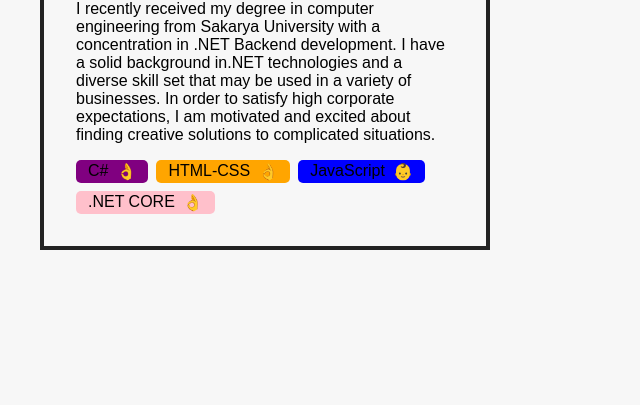
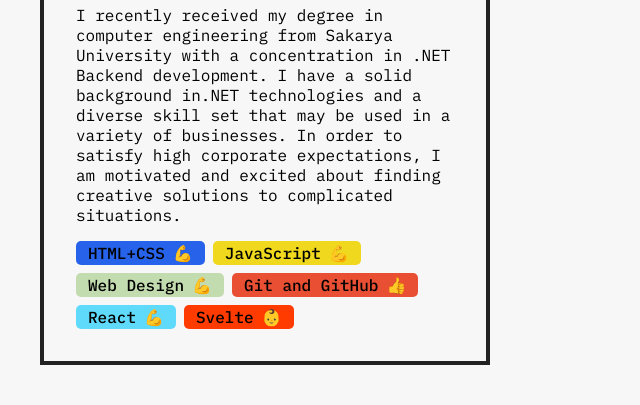
Before and after one commit to SongulBayer/ReactUdemy, a React app in the folder Challenge#1-Profile Card/profile-card/: page / in a window 1280 px wide. Shown: the part 426-831 px from the top of the page, without its empty margins (0-640 px from the left). Before the commit the page ends 800 px from the top, so only its background shows below. Built offline with nearby package versions, Linux system fonts and the light colour scheme.

Commit message:
Profile card v2
Profile card v2

```diff
--- a/Challenge#1-Profile Card/profile-card/src/index.css
+++ b/Challenge#1-Profile Card/profile-card/src/index.css
@@ -1,3 +1,5 @@
+@import url("https://fonts.googleapis.com/css2?family=IBM+Plex+Mono:wght@300;400;500&display=swap");
+
 * {
   margin: 0;
   padding: 0;
--- a/Challenge#1-Profile Card/profile-card/src/index.js
+++ b/Challenge#1-Profile Card/profile-card/src/index.js
@@ -2,13 +2,44 @@ import React from 'react';
 import ReactDOM from 'react-dom/client';
 import './index.css';
 
-
+const skills = [
+  {
+    skill: "HTML+CSS",
+    level: "advanced",
+    color: "#2662EA"
+  },
+  {
+    skill: "JavaScript",
+    level: "advanced",
+    color: "#EFD81D"
+  },
+  {
+    skill: "Web Design",
+    level: "advanced",
+    color: "#C3DCAF"
+  },
+  {
+    skill: "Git and GitHub",
+    level: "intermediate",
+    color: "#E84F33"
+  },
+  {
+    skill: "React",
+    level: "advanced",
+    color: "#60DAFB"
+  },
+  {
+    skill: "Svelte",
+    level: "beginner",
+    color: "#FF3B00"
+  }
+];
 
 function App(){
   return(
-    <div className='card' >
+    <div className="card" >
  <Avatar/>
- <div className='data'>
+ <div className="data">
  <Intro/>
  <SkillList/>
  </div>
@@ -24,33 +55,46 @@ function Avatar(){
 
 function SkillList(){
   return(
-<div className='skill-list'>
-<Skill skill="C#" emoji="👌" color="purple"/>
-<Skill skill="HTML-CSS" emoji="👌" color="orange"/>
-<Skill skill="JavaScript" emoji="👶" color="blue"/>
-<Skill skill=".NET CORE" emoji="👌" color="pink"/>
+<div className="skill-list">
+
+{skills.map((skillList) => (
+  <Skill skill={skillList.skill} color={skillList.color} level={skillList.level} key={skillList.skill}/>
+))}
+
 </div>
 
   );
 }
-function Skill(props){
+function Skill({skill, color,level}){
   return(
-<div className='skill' style={{backgroundColor:props.color}}>
-<span>{props.skill}</span>
-<span>{props.emoji}</span>
+<div className="skill" style={{backgroundColor:color}}>
+<span>{skill}</span>
+<span>
+  {level === "beginner" && "👶"}
+  {level === "intermediate" && "👍"}
+  {level === "advanced" && "💪"}
+{/* Not:
+{condition && <Component />}
+Bu yapıda, condition bir koşul ifadesidir.
+Eğer bu koşul doğruysa (true ise), <Component /> bileşeni render edilir.
+Eğer koşul yanlışsa (false ise), <Component /> bileşeni render edilmez. */}
 
+  </span>
 </div>
-
-  )
+  );
 }
 function Intro(){
   return(
     <div>
       <h1>Songül Bayer</h1>
+      <p>
       I recently received my degree in computer engineering from Sakarya University with a concentration in
     .NET Backend development. I have a solid background in.NET technologies and a diverse skill set that may
     be used in a variety of businesses. In order to satisfy high corporate expectations, I am motivated and
-    excited about finding creative solutions to complicated situations.</div>
+    excited about finding creative solutions to complicated situations.
+    </p>
+
+    </div>
   );
 }
 const root = ReactDOM.createRoot(document.getElementById('root'));
```
